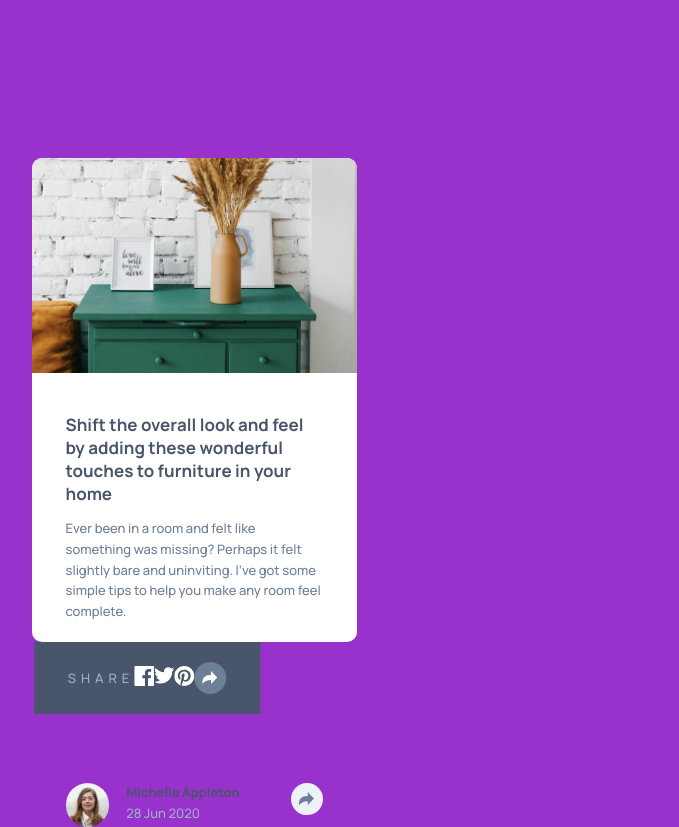
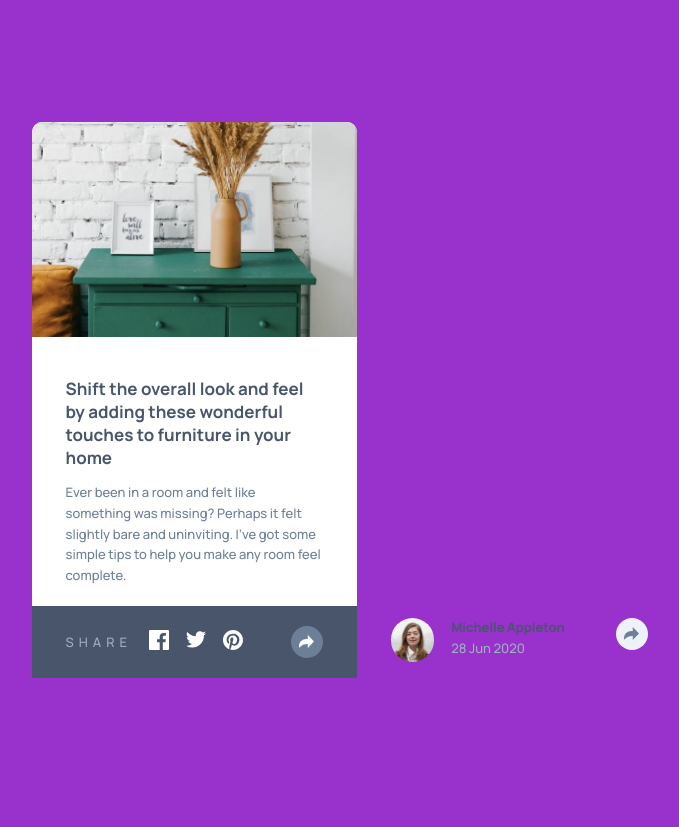
Before and after one commit to jcisking/project-11, a plain HTML site: page index.html in a window 1280 px wide. Both pictures are taken after a click on the element 752 px from the left and 627 px from the top of the page. Shown: the whole page, without its empty margins (446-1125 px from the left). After the commit the page ends 800 px from the top, so only its background shows below. Drawn offline with Linux system fonts and the light colour scheme.

Commit message:
modified html and css

```diff
--- a/index.html
+++ b/index.html
@@ -46,10 +46,18 @@
         </div>
       </div>
       <div class="shareAndSocialIconContainer">
-        <span class="poop">SHARE</span>
-        <div><img src="./images/icon-facebook.svg" alt=""></div>
-        <div><img src="./images/icon-twitter.svg" alt=""></div>
-        <div><img src="./images/icon-pinterest.svg" alt=""></div>
+        <span class="poop">
+          SHARE
+        </span>
+        <div class="facebookIcon">
+          <img src="./images/icon-facebook.svg" alt="">
+        </div>
+        <div class="twitterIcon">
+          <img src="./images/icon-twitter.svg" alt="">
+        </div>
+        <div class="pinterestIcon">
+          <img src="./images/icon-pinterest.svg" alt="">
+        </div>
         <div class="iconShareContainer2">
           <img class="iconShare2" src="./images/icon-share.svg" alt="">
         </div>
--- a/styles.css
+++ b/styles.css
@@ -2,6 +2,7 @@
     box-sizing: border-box;
     margin: 0;
     padding: 0;
+    /* border-collapse: separate; */
 }
 :root {
     font-family: 'Manrope', sans-serif;
@@ -19,15 +20,12 @@
     grid-row: 1/ span 1; */
 }
 .avatarNameShareContainer {
-    /* background-color: blue; */
-    /* display: grid;
-    grid-template-columns: auto auto;
-    grid-template-rows: auto; */
     display: flex;
-    margin: 1rem 0 1.8rem;
+    margin: 3.2rem 0 1.8rem;
 
 
     padding: 0 3.4rem;
+    transition: transform 2s;
     /* position: absolute; */
 
 }
@@ -77,15 +75,11 @@ h1 {
     border-radius: 50% ;
     display: flex;
     align-items: center;
-    /* align-self: baseline; */
     justify-content: center;
     background-color: var(--LightGrayishBlue);
     width: 3.2rem;
     height: 3.2rem;
     margin-left: auto;
-    /* margin-top: .5rem; */
-    /* transform: translateY(-300%) ; */
-    grid-column: 2/ span 1;
 }
 .iconShareContainer2 {
     align-items: center;
@@ -94,8 +88,8 @@ h1 {
     display: flex;
     height: 3.2rem;
     justify-content: center;
+    width: 3.2rem;
     margin-left: auto;
-    width: 3.2rem;
 }
 .name {
     color: var(--VeryDarkGrayishBlue);
@@ -106,32 +100,40 @@ h1 {
     display: flex;
     flex-direction: column;
     margin-left: 1.7rem;
-    grid-column: 1/ span 1;
-    grid-row: 1/ span 1;
+    /* grid-column: 1/ span 1;
+    grid-row: 1/ span 1; */
 }
 p {
     color: var(--DesaturatedDarkBlue);
     line-height: 1.6;
-    margin-bottom: 2rem;
+    /* margin-bottom: 2rem; */
     padding: 0 3.4rem 0;
 }
 .poop {
     color: var(--GrayishBlue);
     letter-spacing: .5rem;
 }
+.poop, .facebookIcon, .twitterIcon {
+    margin-right: 1.7rem;
+}
 .shareAndSocialIconContainer {
     align-items: center;
     display: flex;
+    margin-top: 2rem;
     padding: 2rem 3.4rem;
     position: absolute;
-    transform: translateX(1%);
+    transition: transform 2s;
+
+    transform: translateY(100%);
 }
 .share .avatarNameShareContainer {
     position: absolute;
-    transform: translateY(300%);
+    transform: translateX(100%);
 }
 .share .shareAndSocialIconContainer {
     background-color: var(--VeryDarkGrayishBlue);
+    position: static;
+    transform: translateY(0);
     /* padding: 1.2rem 3.4rem 1.2rem ; */
 
 }
```
